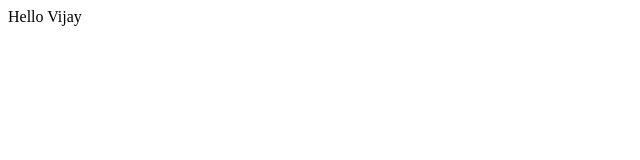
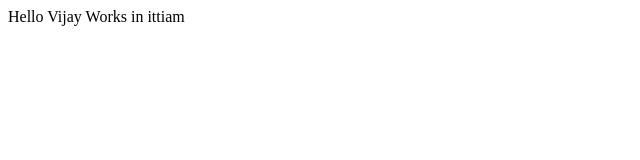
Before and after one commit to VijayJIndal/test, a plain HTML site: page index.html in a window 1280 px wide. Shown: the whole page, without its empty margins (0-640 px from the left). Drawn offline with Linux system fonts and the light colour scheme.

Commit message:
changes made in master file

```diff
--- a/index.html
+++ b/index.html
@@ -1,5 +1,6 @@
 <html>
 
 <H> Hello Vijay </H>
+<H> Works in ittiam </H>
 
 </html>
```
